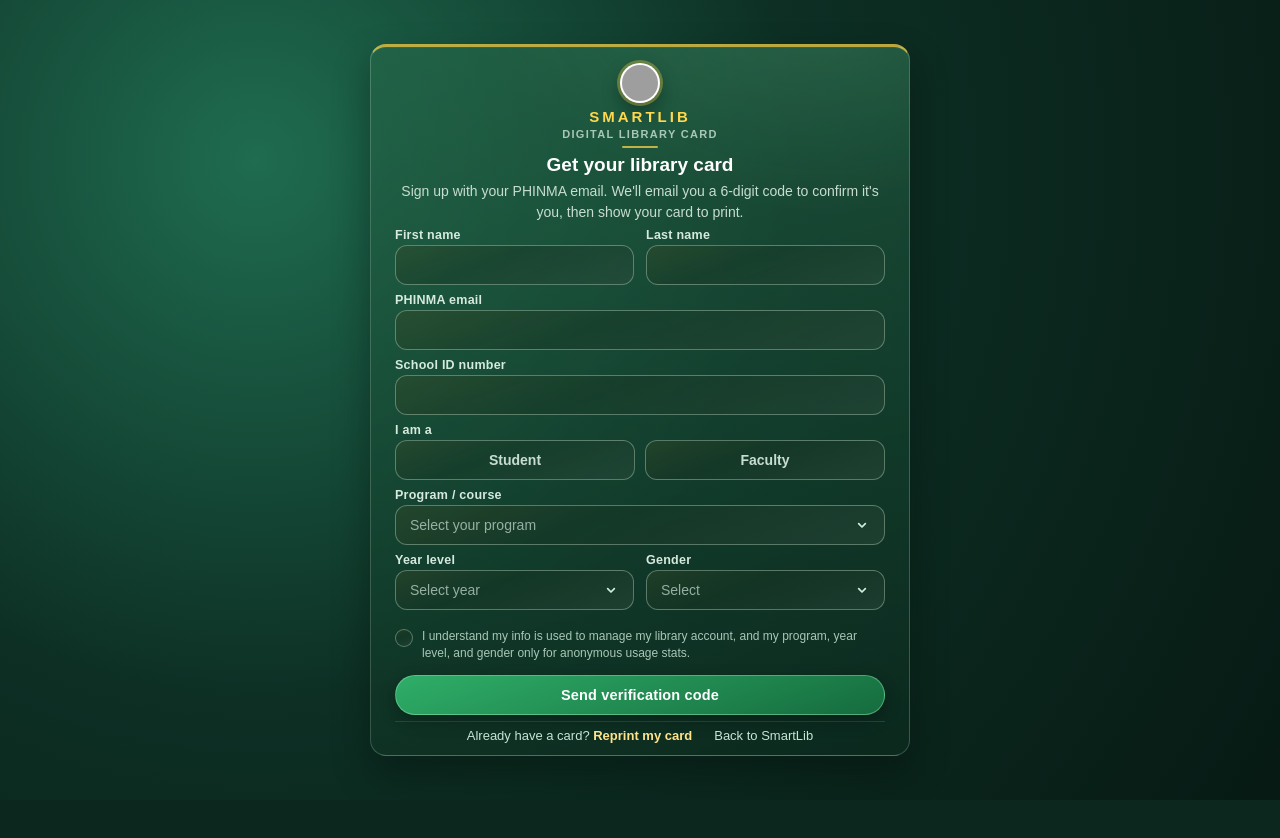
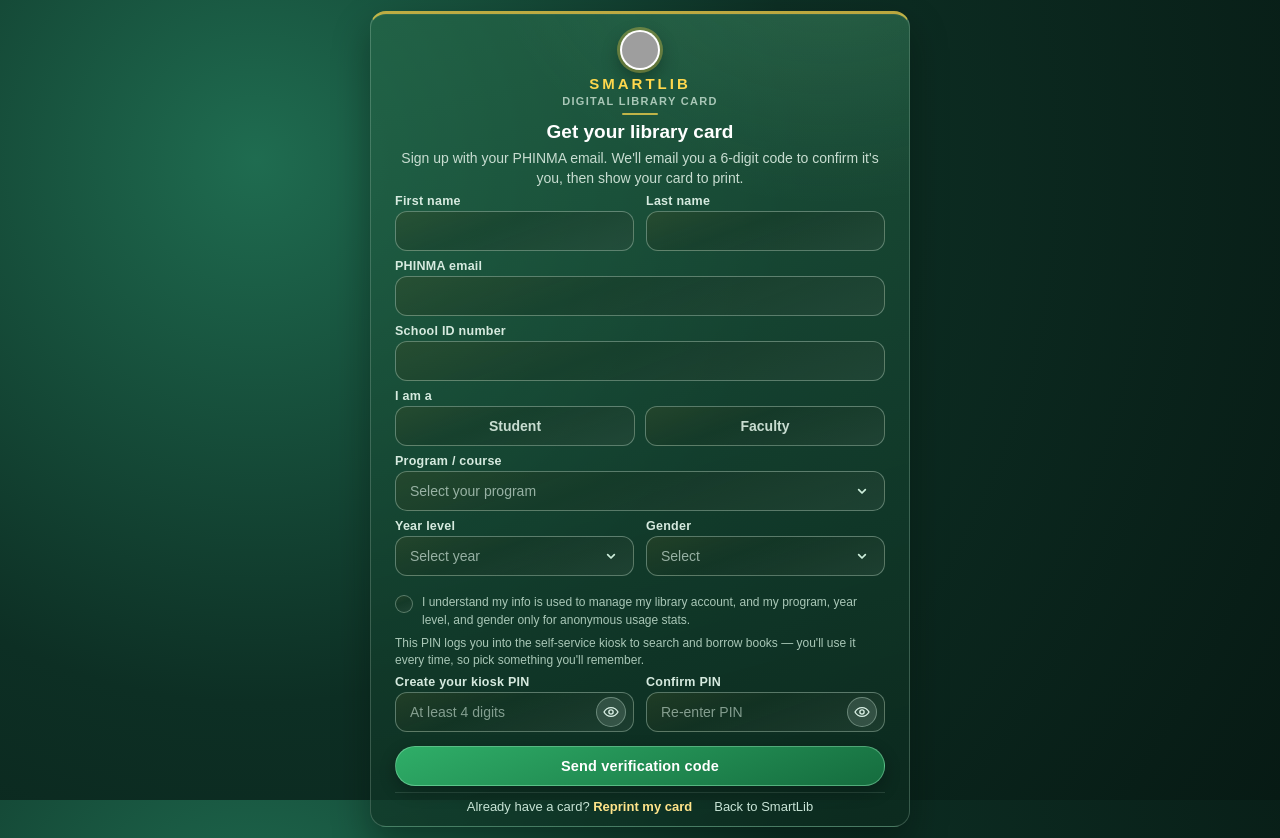
Before and after one commit to k-kinairah/smartlibrary, a PHP site: page /SmartLib/library_card_signup.php in a window 1280 px wide. Before the commit the page ends 800 px from the top, so only its background shows below. Run offline with PHP 8.4, Linux system fonts and the light colour scheme; data that the repository does not hold is empty; grey boxes are pictures that could not be loaded.

Commit message:
Let library card signups choose their own kiosk PIN
The signup form now asks for a kiosk PIN and confirmation, using the same
rule as the admin and reset flows (/^\d{4,}$/, trimmed). The PIN is
password_hash()ed on submit and only the hash is staged, in the new
auth_signup_verifications.pin_hash column; it becomes
library_users.password when the emailed code is verified, so new signups
can sign in to the kiosk right away.

Self-signups from before this change keep their NULL PIN (not
backfilled); request_pin_reset.php's guard for them is unchanged, only
its comment is updated.

Co-Authored-By: Claude Opus 5.5 <noreply@anthropic.com>

```diff
--- a/assets/css/library_card.css
+++ b/assets/css/library_card.css
@@ -497,8 +497,9 @@ input.code-input::placeholder {
    above it only carry a 9px margin-bottom (trimmed for the no-scrollbar
    fix), which reads as cramped right where it matters most -- the final
    row before the primary action. Targeted via adjacent-sibling so only
-   this one spot gets the larger gap, not every field. The consent
-   checkbox field is what actually sits right before the button now. */
+   this one spot gets the larger gap, not every field. On the signup
+   page the kiosk PIN row now sits between the consent checkbox and the
+   button (see .pin-row + .btn below). */
 .consent-field {
     margin-top: 10px;
     margin-bottom: 6px;
@@ -515,6 +516,61 @@ input.code-input::placeholder {
    plenty -- a two-field form, nowhere near needing a scrollbar). */
 .field-before-submit + .btn {
     margin-top: 5px;
+}
+
+/* Signup: kiosk PIN + confirm, after the consent checkbox. The intro line
+   reuses .hint's look; the pair sits side by side like the name row to
+   keep the form's height down. Show/hide toggle matches reset_pin.php's. */
+.pin-intro {
+    margin: 4px 0 6px;
+}
+.pin-row + .btn {
+    margin-top: 6px;
+}
+.password-field-wrap {
+    position: relative;
+    display: flex;
+    align-items: center;
+}
+.password-field-wrap input {
+    padding-right: 46px;
+}
+.password-toggle-btn {
+    position: absolute;
+    right: 8px;
+    top: 50%;
+    transform: translateY(-50%);
+    width: 30px;
+    height: 30px;
+    border-radius: 999px;
+    border: 1px solid rgba(184, 211, 196, 0.42);
+    background: rgba(214, 233, 223, 0.14);
+    color: #d9efe4;
+    display: inline-flex;
+    align-items: center;
+    justify-content: center;
+    padding: 0;
+    cursor: pointer;
+}
+.password-toggle-btn:hover {
+    background: rgba(205, 229, 217, 0.24);
+    border-color: rgba(196, 225, 208, 0.55);
+}
+.password-toggle-btn svg {
+    width: 16px;
+    height: 16px;
+    fill: none;
+    stroke: currentColor;
+    stroke-width: 2;
+    stroke-linecap: round;
+    stroke-linejoin: round;
+}
+.password-toggle-btn .icon-eye-off,
+.password-toggle-btn.is-visible .icon-eye {
+    display: none;
+}
+.password-toggle-btn.is-visible .icon-eye-off {
+    display: block;
 }
 
 /* Data-privacy consent checkbox: a required field confirming the signer
--- a/config/library_card_helpers.php
+++ b/config/library_card_helpers.php
@@ -3,8 +3,10 @@
  * Self-registration for the digital library card.
  *
  * Students/faculty sign up with their PHINMA email and school ID number,
- * confirm a 6-digit emailed code, and get a library_users row with a card
- * but no PIN -- kiosk access stays librarian-created, as before.
+ * choose their own kiosk PIN, confirm a 6-digit emailed code, and get a
+ * library_users row with a card and that PIN, so they can sign in to the
+ * kiosk straight away. Self-signups created before 2026-11-04 have no PIN
+ * and still need a librarian to set one.
  *
  * Pending signups live in auth_signup_verifications (see
  * database/library_card_setup.sql). All expiry/age checks are done in SQL
@@ -288,9 +290,10 @@ function library_card_check_reprint_allowed(mysqli $conn, string $email, string
 /**
  * Store a new pending code and return ['verification_id' => ..., 'code' => ...].
  * $purpose is 'signup' (account created on success) or 'reprint' (existing
- * account $userId is shown on success).
+ * account $userId is shown on success). $pinHash is the password_hash() of
+ * the signer's chosen kiosk PIN (signup only); the plain PIN never gets here.
  */
-function library_card_create_verification(mysqli $conn, array $signup, string $ip, string $purpose = 'signup', ?int $userId = null): ?array {
+function library_card_create_verification(mysqli $conn, array $signup, string $ip, string $purpose = 'signup', ?int $userId = null, ?string $pinHash = null): ?array {
     $code = (string)random_int(100000, 999999);
     $hash = password_hash($code, PASSWORD_DEFAULT);
     $maxAttempts = LIBRARY_CARD_MAX_ATTEMPTS;
@@ -304,9 +307,9 @@ function library_card_create_verification(mysqli $conn, array $signup, string $i
         "INSERT INTO auth_signup_verifications (
             purpose, user_id, user_number, account_type, first_name, last_name,
             program_id, year_level, gender, email_to,
-            code_hash, requested_ip, attempt_count, max_attempts, expires_at, created_at
+            code_hash, pin_hash, requested_ip, attempt_count, max_attempts, expires_at, created_at
         ) VALUES (
-            ?, ?, ?, ?, ?, ?, ?, ?, ?, ?, ?, ?, 0, ?, NOW() + INTERVAL ? MINUTE, NOW()
+            ?, ?, ?, ?, ?, ?, ?, ?, ?, ?, ?, ?, ?, 0, ?, NOW() + INTERVAL ? MINUTE, NOW()
         )"
     );
     if (!$stmt) {
@@ -314,9 +317,9 @@ function library_card_create_verification(mysqli $conn, array $signup, string $i
     }
 
     $stmt->bind_param(
-        'sissssiissssii',
+        'sissssiisssssii',
         $purpose, $userId, $signup['user_number'], $signup['account_type'], $signup['first_name'], $signup['last_name'],
-        $programId, $yearLevel, $gender, $signup['email'], $hash, $ip, $maxAttempts, $ttl
+        $programId, $yearLevel, $gender, $signup['email'], $hash, $pinHash, $ip, $maxAttempts, $ttl
     );
     $ok = $stmt->execute();
     $verificationId = (int)$stmt->insert_id;
@@ -333,7 +336,7 @@ function library_card_create_verification(mysqli $conn, array $signup, string $i
 function library_card_get_verification(mysqli $conn, int $verificationId): ?array {
     $stmt = $conn->prepare(
         "SELECT verification_id, purpose, user_id, user_number, account_type, first_name, last_name,
-                program_id, year_level, gender, email_to, code_hash, attempt_count, max_attempts, expires_at, used_at,
+                program_id, year_level, gender, email_to, code_hash, pin_hash, attempt_count, max_attempts, expires_at, used_at,
                 (expires_at <= NOW()) AS is_expired
          FROM auth_signup_verifications
          WHERE verification_id = ?
@@ -372,8 +375,10 @@ function library_card_increment_attempt(mysqli $conn, int $verificationId): void
 }
 
 /**
- * Create the verified account from a pending signup. No PIN is set, so the
- * account can't sign in to the kiosk until a librarian sets one up.
+ * Create the verified account from a pending signup. The staged pin_hash
+ * (the signer's chosen kiosk PIN, already hashed) becomes the account's
+ * password, so it can sign in to the kiosk right away. A signup staged
+ * before pin_hash existed carries NULL and gets a no-PIN account, as before.
  *
  * Returns ['user_id' => ...] or ['error' => 'duplicate' | 'failed'].
  */
@@ -390,19 +395,20 @@ function library_card_create_account(mysqli $conn, array $verification): array {
                 card_issued_at, registration_source, password, program_id, year_level, gender,
                 role, status, created_at
             ) VALUES (
-                ?, ?, ?, ?, NOW(), NOW(), 'self_signup', NULL, ?, ?, ?, ?, 'active', NOW()
+                ?, ?, ?, ?, NOW(), NOW(), 'self_signup', ?, ?, ?, ?, ?, 'active', NOW()
             )"
         );
         if (!$stmt) {
             return ['error' => 'failed'];
         }
+        $pinHash = $verification['pin_hash'] ?? null;
         $programId = $verification['program_id'] !== null ? (int)$verification['program_id'] : null;
         $yearLevel = $verification['year_level'] !== null ? (int)$verification['year_level'] : null;
         $gender = $verification['gender'];
         $stmt->bind_param(
-            'ssssiiss',
+            'sssssiiss',
             $verification['user_number'], $verification['first_name'], $verification['last_name'],
-            $verification['email_to'], $programId, $yearLevel, $gender, $role
+            $verification['email_to'], $pinHash, $programId, $yearLevel, $gender, $role
         );
         $stmt->execute();
         $userId = (int)$stmt->insert_id;
--- a/library_card_signup.php
+++ b/library_card_signup.php
@@ -32,6 +32,11 @@ if ($_SERVER['REQUEST_METHOD'] === 'POST') {
     $form['year_level'] = trim((string)($_POST['year_level'] ?? ''));
     $form['gender'] = trim((string)($_POST['gender'] ?? ''));
     $form['data_consent'] = ($_POST['data_consent'] ?? '') === '1' ? '1' : '';
+    // Kiosk PIN: same rule and trimming as every other PIN entry point
+    // (admin/manage_users.php, reset_pin.php). Never kept in $form, so it
+    // isn't echoed back into the page after a validation error.
+    $pin = trim((string)($_POST['pin'] ?? ''));
+    $confirmPin = trim((string)($_POST['confirm_pin'] ?? ''));
     // Role is an explicit choice, not inferred from the ID's shape -- see
     // library_card_normalize_id()'s docblock for why.
     $role = in_array($form['account_type'], ['student', 'faculty'], true) ? $form['account_type'] : null;
@@ -77,6 +82,12 @@ if ($_SERVER['REQUEST_METHOD'] === 'POST') {
     } elseif ($form['data_consent'] !== '1') {
         $message = 'Please check the box confirming you understand how your information will be used.';
         $messageType = 'error';
+    } elseif (!preg_match('/^\d{4,}$/', $pin)) {
+        $message = 'Please enter a kiosk PIN of at least 4 digits.';
+        $messageType = 'error';
+    } elseif ($confirmPin !== $pin) {
+        $message = 'PINs don\'t match.';
+        $messageType = 'error';
     } else {
         $allowed = library_card_check_signup_allowed($conn, $form['email'], $form['user_number']);
 
@@ -93,7 +104,7 @@ if ($_SERVER['REQUEST_METHOD'] === 'POST') {
                 'program_id' => $programId,
                 'year_level' => $yearLevel,
                 'gender' => $gender
-            ], auth_client_ip());
+            ], auth_client_ip(), 'signup', null, password_hash($pin, PASSWORD_DEFAULT));
 
             if (!$created) {
                 $message = 'Unable to start your signup right now. Please try again.';
@@ -218,6 +229,46 @@ $cssVer = @filemtime(__DIR__ . '/assets/css/library_card.css') ?: time();
             </label>
         </div>
 
+        <p class="hint pin-intro">This PIN logs you into the self-service kiosk to search and borrow books &mdash; you'll use it every time, so pick something you'll remember.</p>
+        <div class="field-row pin-row stack-sm">
+            <div class="field">
+                <label for="pin">Create your kiosk PIN</label>
+                <div class="password-field-wrap">
+                    <input id="pin" name="pin" type="password" inputmode="numeric" maxlength="20" pattern="\d{4,}" autocomplete="new-password" placeholder="At least 4 digits" required>
+                    <button type="button" id="pin_toggle" class="password-toggle-btn" aria-controls="pin" aria-label="Show PIN" aria-pressed="false">
+                        <svg class="icon-eye" viewBox="0 0 24 24" role="presentation" aria-hidden="true">
+                            <path d="M1.5 12s3.6-6.5 10.5-6.5S22.5 12 22.5 12s-3.6 6.5-10.5 6.5S1.5 12 1.5 12z"></path>
+                            <circle cx="12" cy="12" r="3.2"></circle>
+                        </svg>
+                        <svg class="icon-eye-off" viewBox="0 0 24 24" role="presentation" aria-hidden="true">
+                            <path d="M1.5 12s3.6-6.5 10.5-6.5c2.1 0 3.9.6 5.4 1.5"></path>
+                            <path d="M22.5 12s-3.6 6.5-10.5 6.5c-2.1 0-3.9-.6-5.4-1.5"></path>
+                            <circle cx="12" cy="12" r="3.2"></circle>
+                            <path d="M3 21L21 3"></path>
+                        </svg>
+                    </button>
+                </div>
+            </div>
+            <div class="field">
+                <label for="confirm_pin">Confirm PIN</label>
+                <div class="password-field-wrap">
+                    <input id="confirm_pin" name="confirm_pin" type="password" inputmode="numeric" maxlength="20" pattern="\d{4,}" autocomplete="new-password" placeholder="Re-enter PIN" required>
+                    <button type="button" id="confirm_pin_toggle" class="password-toggle-btn" aria-controls="confirm_pin" aria-label="Show PIN" aria-pressed="false">
+                        <svg class="icon-eye" viewBox="0 0 24 24" role="presentation" aria-hidden="true">
+                            <path d="M1.5 12s3.6-6.5 10.5-6.5S22.5 12 22.5 12s-3.6 6.5-10.5 6.5S1.5 12 1.5 12z"></path>
+                            <circle cx="12" cy="12" r="3.2"></circle>
+                        </svg>
+                        <svg class="icon-eye-off" viewBox="0 0 24 24" role="presentation" aria-hidden="true">
+                            <path d="M1.5 12s3.6-6.5 10.5-6.5c2.1 0 3.9.6 5.4 1.5"></path>
+                            <path d="M22.5 12s-3.6 6.5-10.5 6.5c-2.1 0-3.9-.6-5.4-1.5"></path>
+                            <circle cx="12" cy="12" r="3.2"></circle>
+                            <path d="M3 21L21 3"></path>
+                        </svg>
+                    </button>
+                </div>
+            </div>
+        </div>
+
         <button type="submit" class="btn">Send verification code</button>
     </form>
 
@@ -246,6 +297,29 @@ $cssVer = @filemtime(__DIR__ . '/assets/css/library_card.css') ?: time();
         input.addEventListener('change', sync);
     });
     sync();
+})();
+
+(function () {
+    // Show/hide PIN toggles, same as reset_pin.php's.
+    function wirePasswordToggle(inputId, buttonId) {
+        const input = document.getElementById(inputId);
+        const button = document.getElementById(buttonId);
+        if (!input || !button) return;
+
+        function setVisible(visible) {
+            input.type = visible ? 'text' : 'password';
+            button.classList.toggle('is-visible', visible);
+            button.setAttribute('aria-pressed', visible ? 'true' : 'false');
+            button.setAttribute('aria-label', visible ? 'Hide PIN' : 'Show PIN');
+        }
+
+        button.addEventListener('click', function () {
+            setVisible(input.type === 'password');
+        });
+    }
+
+    wirePasswordToggle('pin', 'pin_toggle');
+    wirePasswordToggle('confirm_pin', 'confirm_pin_toggle');
 })();
 
 (function () {
```
Also changed, not shown: database/library_card_setup.sql (+11 -0 lines), request_pin_reset.php (+5 -4 lines).
